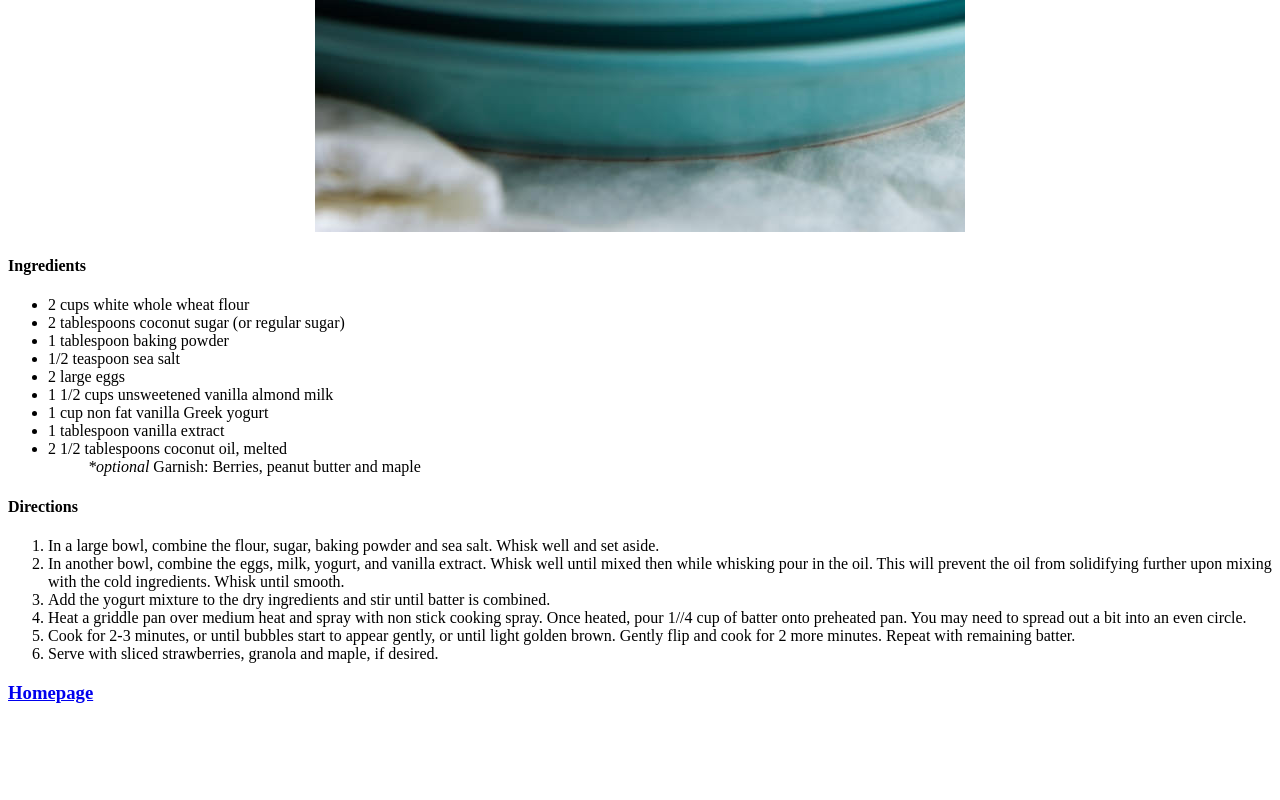
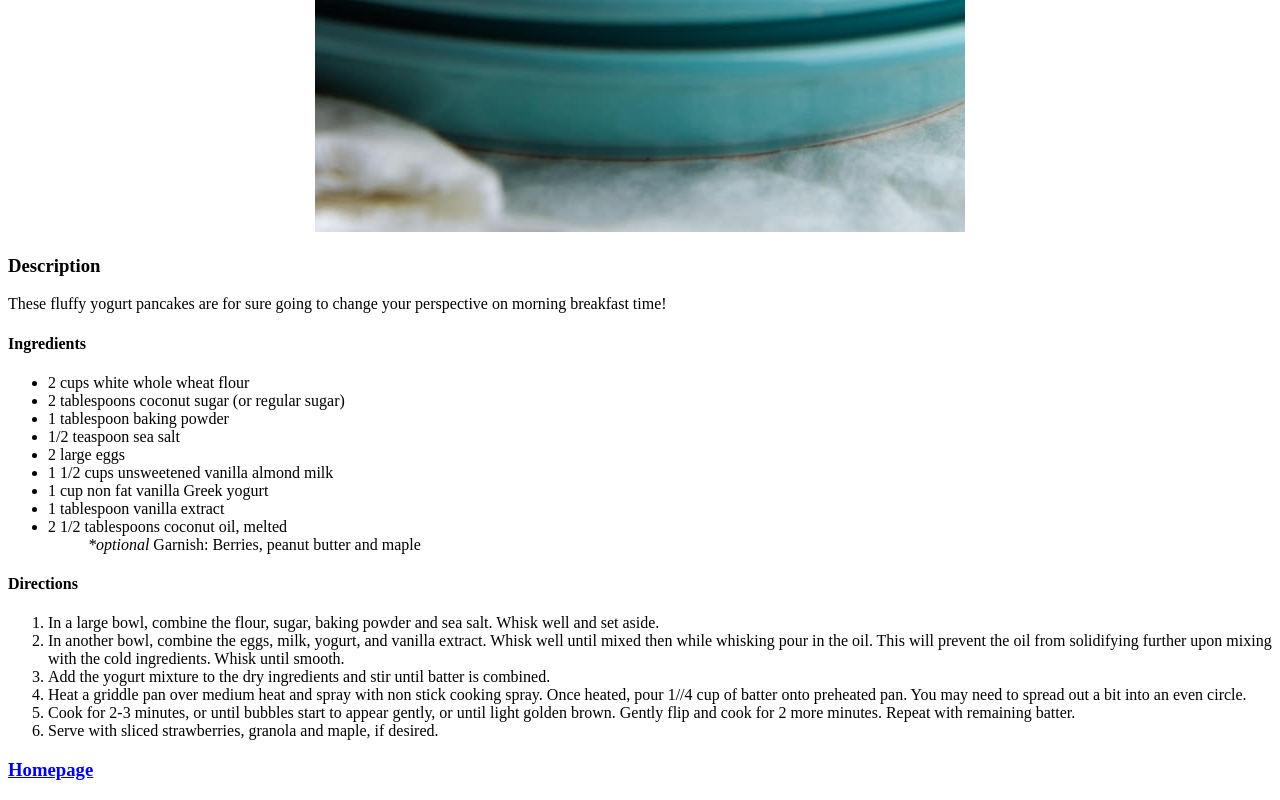
Before and after one commit to DevCezar/odin-recipes, a plain HTML site: page recipes/pancakes.html in a window 1280 px wide. Shown: the part 824-1624 px from the top of the page. Before the commit the page ends 1546 px from the top, so only its background shows below. Drawn offline with Linux system fonts and the light colour scheme.

Commit message:
Add Description

```diff
--- a/recipes/pancakes.html
+++ b/recipes/pancakes.html
@@ -9,6 +9,8 @@
 <body>
     <h1><center>Yogurt Pancakes</center></h1>
     <center><img src="../img/pancakes.jpg" alt="Picture of pancakes"></center>
+    <p><h3>Description</h3></p>
+    <p>These fluffy yogurt pancakes are for sure going to change your perspective on morning breakfast time!</p>
     <p><h4>Ingredients</h4></p>
     <ul>
         <li>2 cups white whole wheat flour</li>
```
